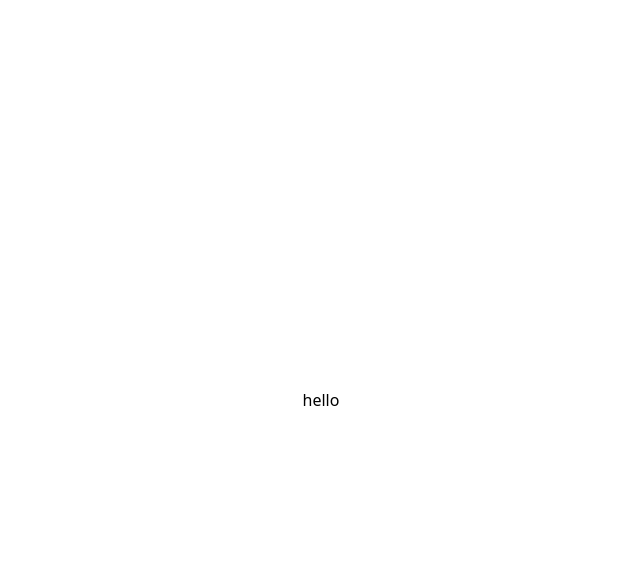
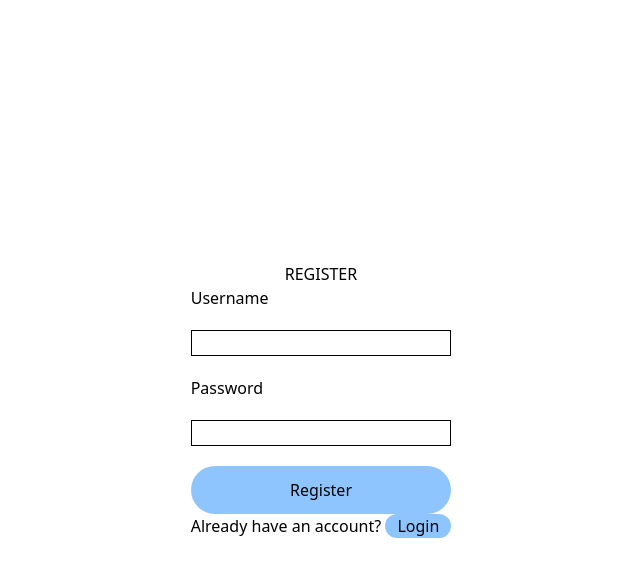
Before and after one commit to Bynib/food-ordering-py, a Flask app: page / in a window 1280 px wide. Before the commit the part shown is almost empty. Shown: the top 577 px of the page, without its empty margins (319-959 px from the left). Run offline with Flask 3, Linux system fonts and the light colour scheme; style sheets or scripts are compiled from the project's sources.

Commit message:
Update index.html

```diff
--- a/templates/index.html
+++ b/templates/index.html
@@ -8,7 +8,22 @@
 </head>
 <body>
     <div class="w-screen h-screen flex flex-col justify-center items-center">
-        <p>hello</p>
+        {%with messages = get_flashed_messages()%}
+            {%for message in messages%}
+                <p>{{message}}</p>
+            {%endfor%}
+        {%endwith%}
+        <p>REGISTER</p>
+        <div class="border-black rounded-2xl">
+            <form action="/register" method="post" class="flex flex-col gap-5">
+                <label for="username">Username</label>
+                <input type="text" name="username" value="{{username}}" class="border border-black">
+                <label for="password">Password</label>
+                <input type="password" name="password" value="{{password}}" class="border border-black">
+                <button type="submit" class="bg-blue-300 rounded-3xl p-3">Register</button>
+            </form>
+            <p>Already have an account? <button class="bg-blue-300 px-3 rounded-xl" onclick="window.location.href='/login'">Login</button></p>
+        </div>
     </div>
 </body>
 </html>
```
